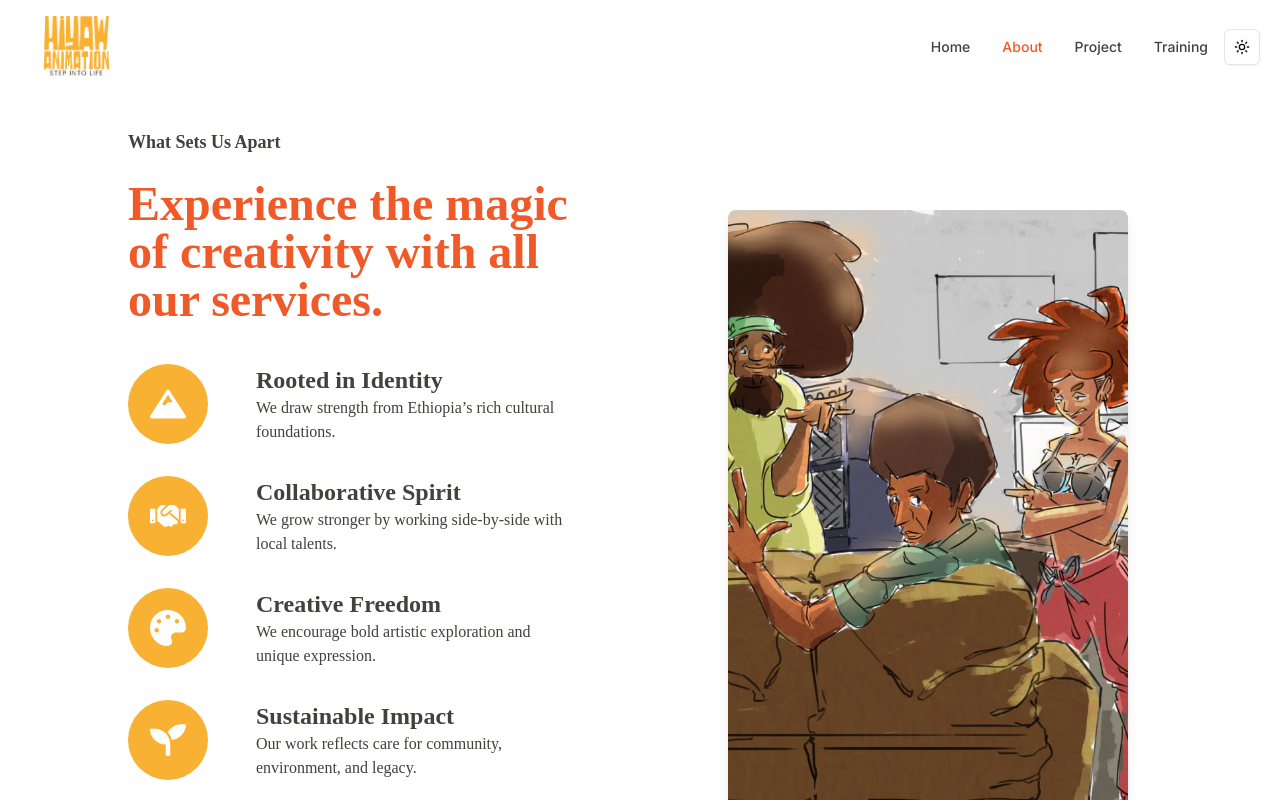
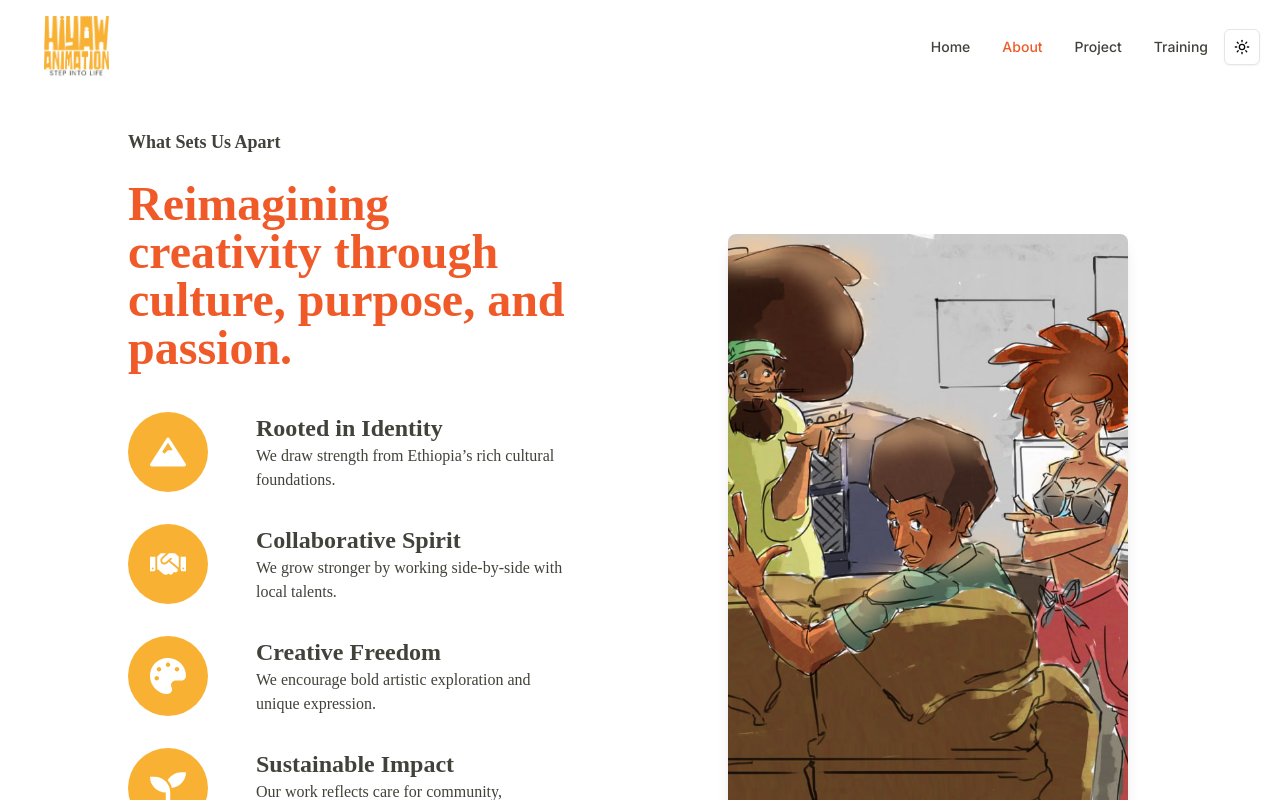
Before and after one commit to bezimamo/Hiyaw-project, a Next.js app: page /about in a window 1280 px wide. Shown: the top 800 px of the page. Built offline with nearby package versions, Linux system fonts and the light colour scheme.

Commit message:
project updated

```diff
--- a/src/components/about-ui/company-story.tsx
+++ b/src/components/about-ui/company-story.tsx
@@ -4,7 +4,6 @@ import { useState } from "react";
 import { Button } from "@/components/ui/button";
 import { Dialog, DialogContent, DialogHeader, DialogTitle, DialogTrigger } from "@/components/ui/dialog";
 import { ArrowUpRight } from "lucide-react";
-import Image from "next/image";
 import { motion } from "framer-motion";
 
 export function CompanyStory() {
@@ -56,13 +55,14 @@ export function CompanyStory() {
               </DialogHeader>
               <div className="mt-6 text-[#41423A] text-sm">
   <p>
-                  From our beginnings as a small team with big dreams, we've been driven by a commitment to innovation and collaboration.
+    From our beginnings as a small team with big dreams, we&apos;ve been driven by a commitment to innovation and collaboration.
     Our journey has been about building a company that places people at the center—whether they are team members, clients, or the communities we serve.
   </p>
   <p className="mt-4">
-                  We focus on creating tech that genuinely makes a difference, and we're excited about continuing to shape the future, one solution at a time.
+    We focus on creating tech that genuinely makes a difference, and we&apos;re excited about continuing to shape the future, one solution at a time.
   </p>
 </div>
+
             </DialogContent>
           </Dialog>
         </motion.div>
--- a/src/components/about-ui/hero.tsx
+++ b/src/components/about-ui/hero.tsx
@@ -24,7 +24,7 @@ export function AboutHero() {
           What Sets Us Apart
         </h4>
         <h1 className="text-4xl md:text-5xl mt-4 text-[#F05A28] font-bold leading-tight">
-          Experience the magic of creativity with all our services.
+          Reimagining creativity through culture, purpose, and passion.
         </h1>
 
         {/* Features List */}
@@ -91,6 +91,7 @@ export function AboutHero() {
             src="/assets/project/image1.jpg"
             alt="Creative Collaboration"
             fill
+           priority
             className="rounded-lg shadow-lg object-cover"
           />
         </div>
```
Lines whose indentation alone changed are shown as unchanged.
